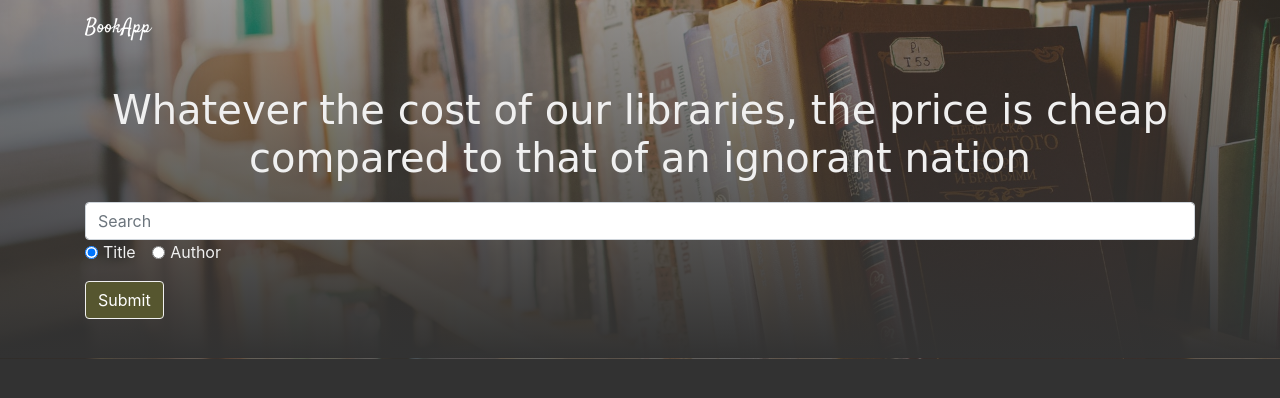
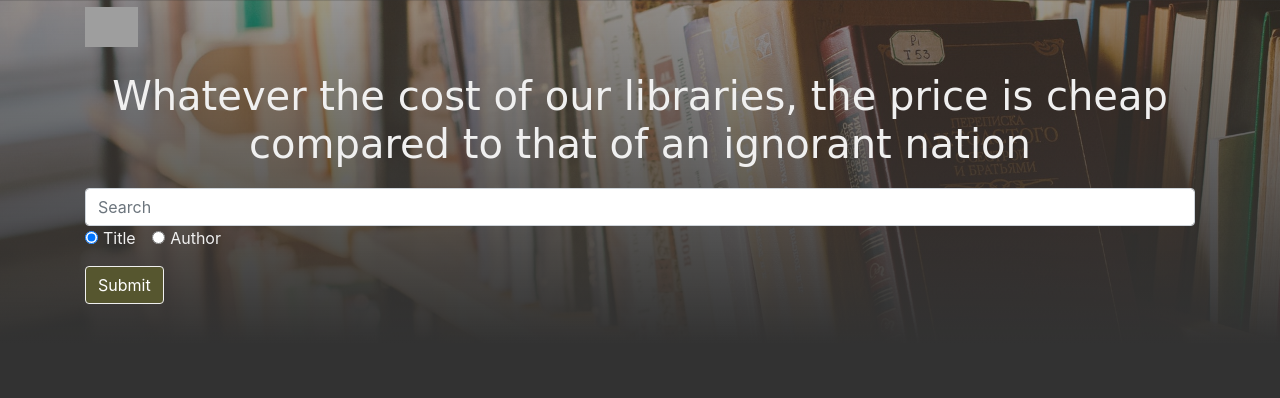
Before and after one commit to Dhrutiman/my_book, a Django app: page / in a window 1280 px wide. Shown: the top 398 px of the page. Run offline with Django 3.2, Linux system fonts and the light colour scheme; some libraries are stand-ins or nearby versions; some web fonts are replaced; grey boxes are pictures that could not be loaded.

Commit message:
adding the logo to weblite

```diff
--- a/static/book_app/HomeCss.css
+++ b/static/book_app/HomeCss.css
@@ -1,6 +1,8 @@
 @import url('https://fonts.googleapis.com/css2?family=Pangolin&display=swap');
 @import url('https://fonts.googleapis.com/css2?family=Piedra&display=swap');
 @import url('https://fonts.googleapis.com/css2?family=Satisfy&display=swap');
+
+/* Edite logo at "logomaker.thehoth.com/?project=35866114" */
 
 :root{
 	--background-color1: rgba(50,50,50,1);
@@ -30,6 +32,10 @@ body{
 	font-size: 2rem;
 }
 
+.nav-color img{
+	height: 2.5rem;
+}
+
 .form-style label{
 	color:var(--font-color2);
 }
@@ -43,7 +49,8 @@ body{
 	font-family: 'Piedra', cursive;
 	font-size: var(--font_size);
 	text-align: center;
-	margin-top: 30px;
+	margin-top: 20px;
+	margin-bottom: 20px;
 	/*font-family: "Times New Roman";*/
 }
 
--- a/templates/book_app/home.html
+++ b/templates/book_app/home.html
@@ -14,10 +14,10 @@
 </head>
 <body>
     <div class="header">
-	    <nav class="nav-color navbar navbar-dark">
-			<div class="container nav-wrapper">
-				<a class="navbar-brand" href="/">BookApp</a>
-			</div>
+	    <nav class="nav-color container">
+			<a class="navbar-brand" href="/">
+				<img src="{% static '/images/App_logo.svg' %}" alt="App_logo">
+			</a>
 		</nav>
 
 		<div class="container" id="hide">
```
Also changed, not shown: static/images/App_logo.svg (added).
